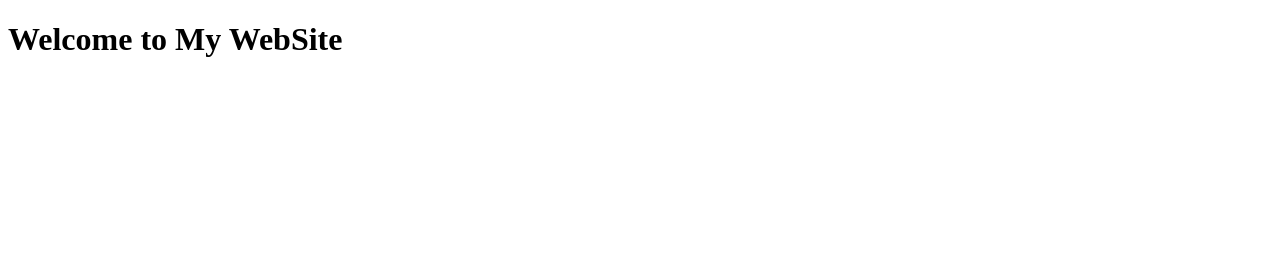
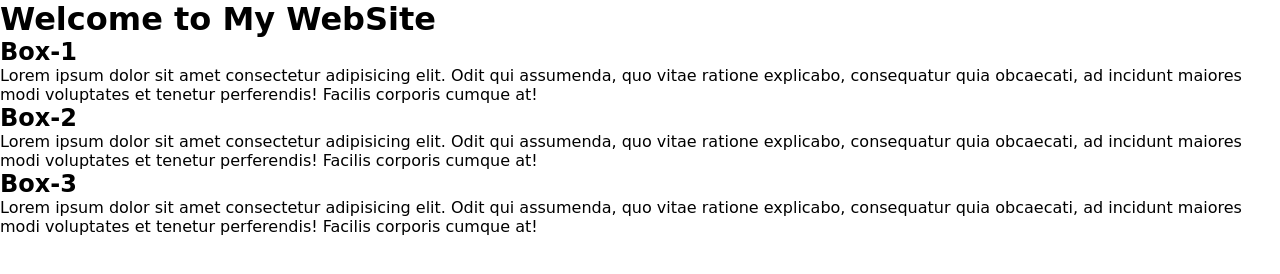
Before and after one commit to Shahmir661/Project22Feb25, a plain HTML site: page index.html in a window 1280 px wide. Drawn offline with Linux system fonts and the light colour scheme.

Commit message:
reset css implemented

```diff
--- a/assets/css/style.css
+++ b/assets/css/style.css
@@ -0,0 +1,6 @@
+* {
+    font-family: cursive;
+    box-sizing: border-box;
+    margin: 0px;
+    padding: 0px;
+}
--- a/index.html
+++ b/index.html
@@ -8,6 +8,18 @@
 </head>
 <body>
     <h1>Welcome to My WebSite</h1>
+    <div class="box" id="b1">
+        <h2>Box-1</h2>
+        <p>Lorem ipsum dolor sit amet consectetur adipisicing elit. Odit qui assumenda, quo vitae ratione explicabo, consequatur quia obcaecati, ad incidunt maiores modi voluptates et tenetur perferendis! Facilis corporis cumque at!</p>
+    </div>
+    <div class="box" id="b2">
+        <h2>Box-2</h2>
+        <p>Lorem ipsum dolor sit amet consectetur adipisicing elit. Odit qui assumenda, quo vitae ratione explicabo, consequatur quia obcaecati, ad incidunt maiores modi voluptates et tenetur perferendis! Facilis corporis cumque at!</p>
+    </div>
+    <div class="box" id="b3">
+        <h2>Box-3</h2>
+        <p>Lorem ipsum dolor sit amet consectetur adipisicing elit. Odit qui assumenda, quo vitae ratione explicabo, consequatur quia obcaecati, ad incidunt maiores modi voluptates et tenetur perferendis! Facilis corporis cumque at!</p>
+    </div>
 
     <script src="assets/js/main.js"></script>
 </body>
```
